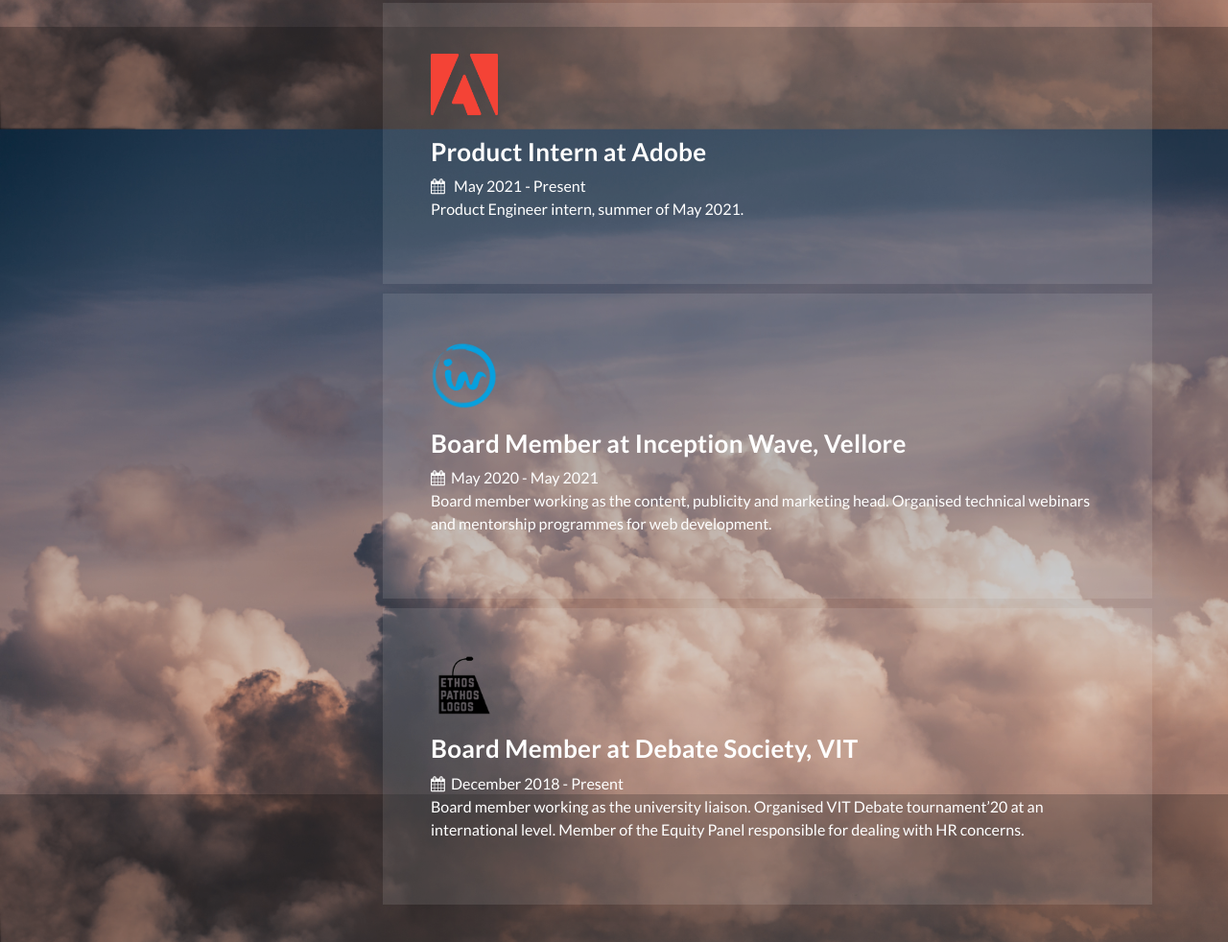
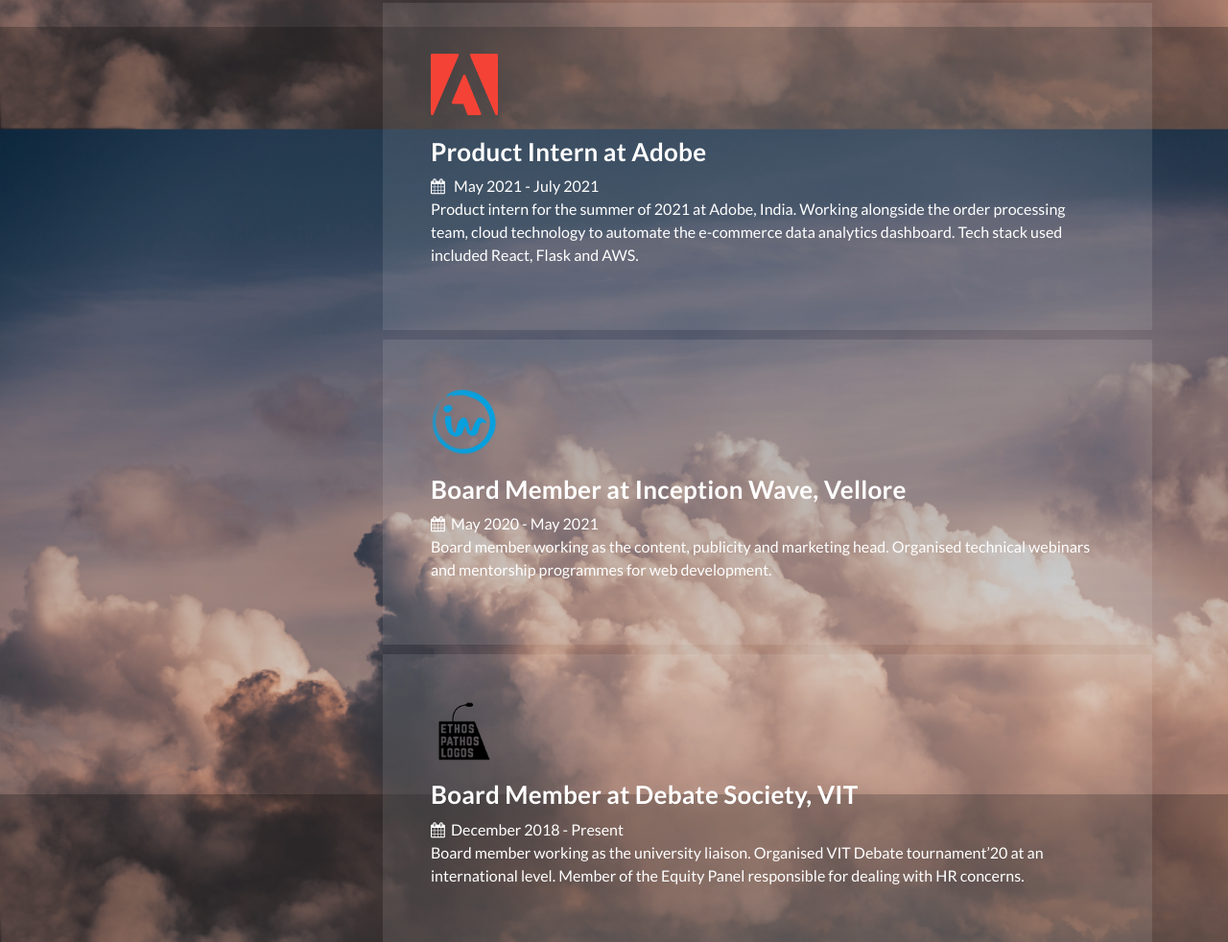
Before and after one commit to ritika-07/my-portfolio, a plain HTML site: page index.html in a window 1280 px wide. Shown: the part 1572-2554 px from the top of the page at 96% size. Drawn offline with Linux system fonts and the light colour scheme; files whose address does not match are found by name.

Commit message:
Update index.html

```diff
--- a/index.html
+++ b/index.html
@@ -148,8 +148,10 @@
                 <img src="./images/adobe.png" title="Adobe" class="exp"/>
                 <h4>Product Intern at Adobe</h4>
                 <p>
-                  <i class="fa fa-calendar" aria-hidden="true"></i> &nbsp; May 2021 - Present <br>
-                  Product Engineer intern, summer of May 2021.
+                  <i class="fa fa-calendar" aria-hidden="true"></i> &nbsp; May 2021 - July 2021 <br>
+                  Product intern for the summer of 2021 at Adobe, India.
+                  Working alongside the order processing team, cloud technology to automate the e-commerce data analytics dashboard.
+                  Tech stack used included React, Flask and AWS.
                 </p>
               </div>
               </div>
```
